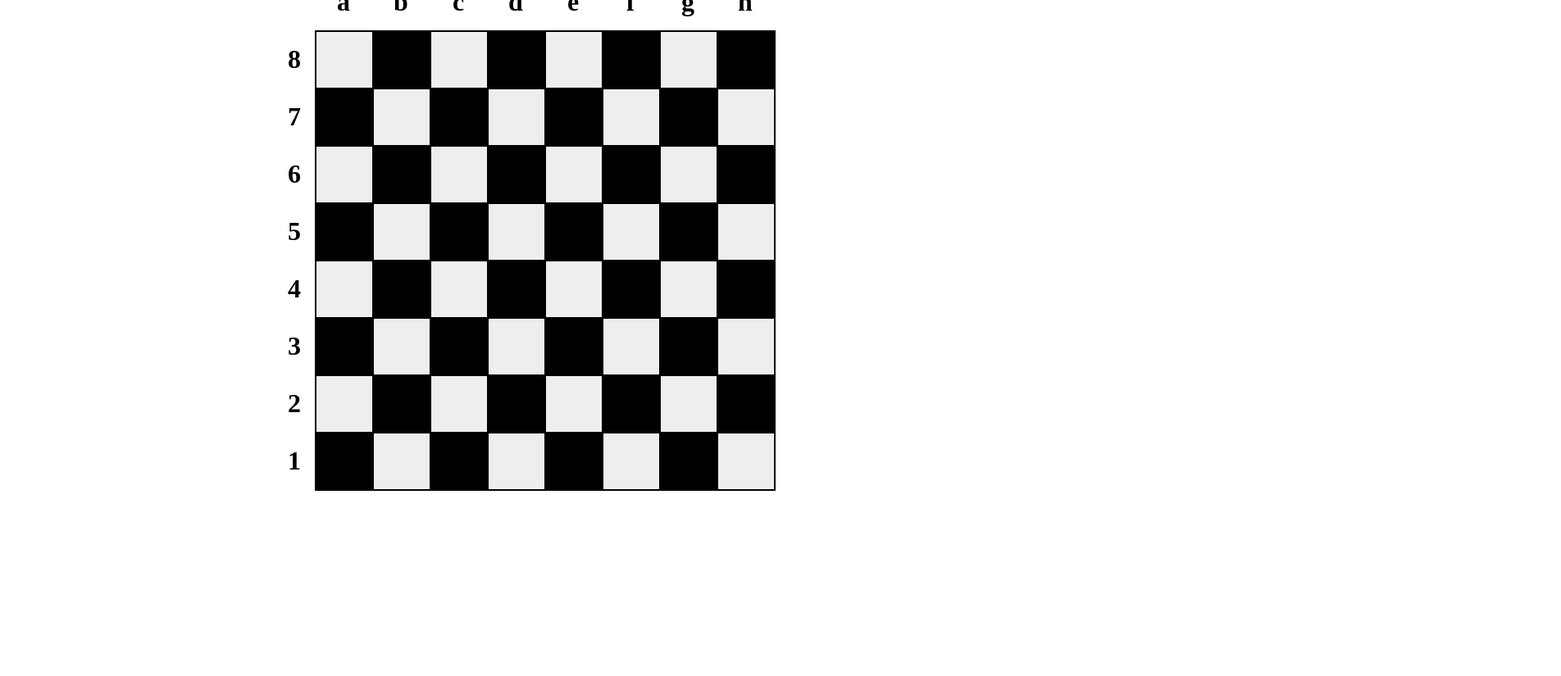
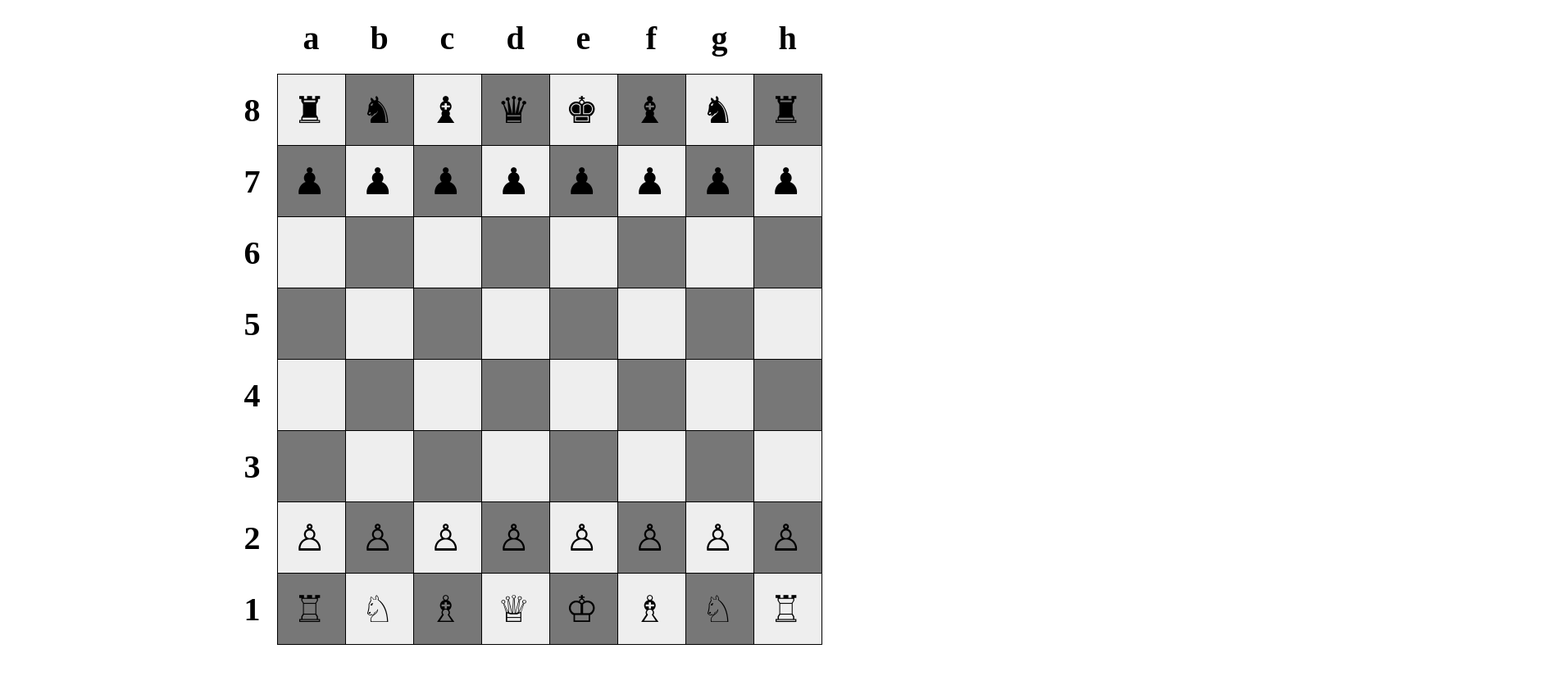
Before and after one commit to gusvsconcelos/chess-game, a plain HTML site: page index.html in a window 1280 px wide. Shown: the part 5-830 px from the top of the page at 82% size, 1904 px wide, since content can reach past the window. After the commit the page ends 800 px from the top, so only its background shows below. Drawn offline with Linux system fonts and the light colour scheme.

Commit message:
added pieces

```diff
--- a/css/chessboard.css
+++ b/css/chessboard.css
@@ -2,10 +2,9 @@
     display: flex;
     justify-content: center;
     align-items: center;
-    height: 70vh;
-    transform: scale(2);
     border-spacing: 0;
     border-collapse: collapse;
+    font-size: 40px;
 }
 
 .chess-board th {
@@ -23,5 +22,11 @@
 }
 
 .chess-board .black {
-    background: #000;
+    background: #777777;
 }
+
+
+.chess-board td #piece {
+    padding: 18px;
+    font-size: 45px;
+}
--- a/index.html
+++ b/index.html
@@ -22,25 +22,57 @@
             </tr>
             <tr>
                 <th>8</th>
-                <td class="white" id="a8"></td>
-                <td class="black" id="b8"></td>
-                <td class="white" id="c8"></td>
-                <td class="black" id="d8"></td>
-                <td class="white" id="e8"></td>
-                <td class="black" id="f8"></td>
-                <td class="white" id="g8"></td>
-                <td class="black" id="h8"></td>
+                <td class="white" id="a8">
+                    <span class="blackRook1" id="piece">&#9820;</span>
+                </td>
+                <td class="black" id="b8">
+                    <span class="blackKnight1" id="piece">&#9822;</span>
+                </td>
+                <td class="white" id="c8">
+                    <span class="blackBishop1" id="piece">&#9821;</span>
+                </td>
+                <td class="black" id="d8">
+                    <span class="blackQueen" id="piece">&#9819;</span>
+                </td>
+                <td class="white" id="e8">
+                    <span class="blackKing" id="piece">&#9818;</span>
+                </td>
+                <td class="black" id="f8">
+                    <span class="blackBishop2" id="piece">&#9821;</span>
+                </td>
+                <td class="white" id="g8">
+                    <span class="blackKnight2" id="piece">&#9822;</span>
+                </td>
+                <td class="black" id="h8">
+                    <span class="blackRook2" id="piece">&#9820;</span>
+                </td>
             </tr>
             <tr>
                 <th>7</th>
-                <td class="black" id="a7"></td>
-                <td class="white" id="b7"></td>
-                <td class="black" id="c7"></td>
-                <td class="white" id="d7"></td>
-                <td class="black" id="e7"></td>
-                <td class="white" id="f7"></td>
-                <td class="black" id="g7"></td>
-                <td class="white" id="h7"></td>
+                <td class="black" id="a7">
+                    <span class="blackPawn1" id="piece">&#9823;</span>
+                </td>
+                <td class="white" id="b7">
+                    <span class="blackPawn2" id="piece">&#9823;</span>
+                </td>
+                <td class="black" id="c7">
+                    <span class="blackPawn3" id="piece">&#9823;</span>
+                </td>
+                <td class="white" id="d7">
+                    <span class="blackPawn4" id="piece">&#9823;</span>
+                </td>
+                <td class="black" id="e7">
+                    <span class="blackPawn5" id="piece">&#9823;</span>
+                </td>
+                <td class="white" id="f7">
+                    <span class="blackPawn6" id="piece">&#9823;</span>
+                </td>
+                <td class="black" id="g7">
+                    <span class="blackPawn7" id="piece">&#9823;</span>
+                </td>
+                <td class="white" id="h7">
+                    <span class="blackPawn8" id="piece">&#9823;</span>
+                </td>
             </tr>
             <tr>
                 <th>6</th>
@@ -88,25 +120,57 @@
             </tr>
             <tr>
                 <th>2</th>
-                <td class="white" id="a2"></td>
-                <td class="black" id="b2"></td>
-                <td class="white" id="c2"></td>
-                <td class="black" id="d2"></td>
-                <td class="white" id="e2"></td>
-                <td class="black" id="f2"></td>
-                <td class="white" id="g2"></td>
-                <td class="black" id="h2"></td>
+                <td class="white" id="a2">
+                    <span class="whitePawn1" id="piece">&#9817</span>
+                </td>
+                <td class="black" id="b2">
+                    <span class="whitePawn2" id="piece">&#9817</span>
+                </td>
+                <td class="white" id="c2">
+                    <span class="whitePawn3" id="piece">&#9817</span>
+                </td>
+                <td class="black" id="d2">
+                    <span class="whitePawn4" id="piece">&#9817</span>
+                </td>
+                <td class="white" id="e2">
+                    <span class="whitePawn5" id="piece">&#9817</span>
+                </td>
+                <td class="black" id="f2">
+                    <span class="whitePawn6" id="piece">&#9817</span>
+                </td>
+                <td class="white" id="g2">
+                    <span class="whitePawn7" id="piece">&#9817</span>
+                </td>
+                <td class="black" id="h2">
+                    <span class="whitePawn8" id="piece">&#9817</span>
+                </td>
             </tr>
             <tr>
                 <th>1</th>
-                <td class="black" id="a1"></td>
-                <td class="white" id="b1"></td>
-                <td class="black" id="c1"></td>
-                <td class="white" id="d1"></td>
-                <td class="black" id="e1"></td>
-                <td class="white" id="f1"></td>
-                <td class="black" id="g1"></td>
-                <td class="white" id="h1"></td>
+                <td class="black" id="a1">
+                    <span class="whiteRook1" id="piece">&#9814</span>
+                </td>
+                <td class="white" id="b1">
+                    <span class="whiteKnight1" id="piece">&#9816</span>
+                </td>
+                <td class="black" id="c1">
+                    <span class="whiteBishop1" id="piece">&#9815</span>
+                </td>
+                <td class="white" id="d1">
+                    <span class="whiteQueen" id="piece">&#9813</span>
+                </td>
+                <td class="black" id="e1">
+                    <span class="whiteKing" id="piece">&#9812</span>
+                </td>
+                <td class="white" id="f1">
+                    <span class="whiteBishop2" id="piece">&#9815</span>
+                </td>
+                <td class="black" id="g1">
+                    <span class="whiteKnight2" id="piece">&#9816</span>
+                </td>
+                <td class="white" id="h1">
+                    <span class="whiteRook2" id="piece">&#9814</span>
+                </td>
             </tr>
         </tbody>
     </table>
```
